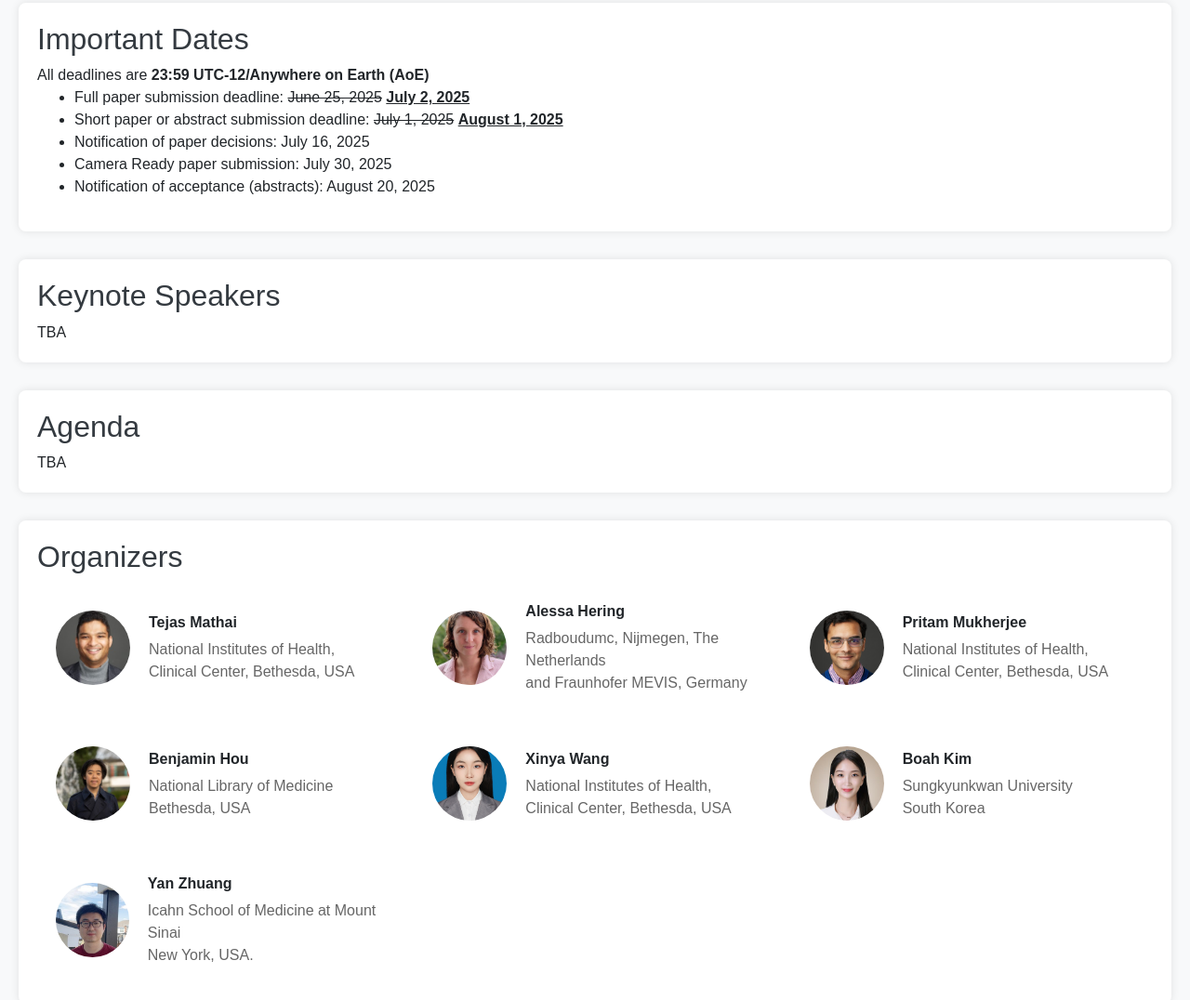
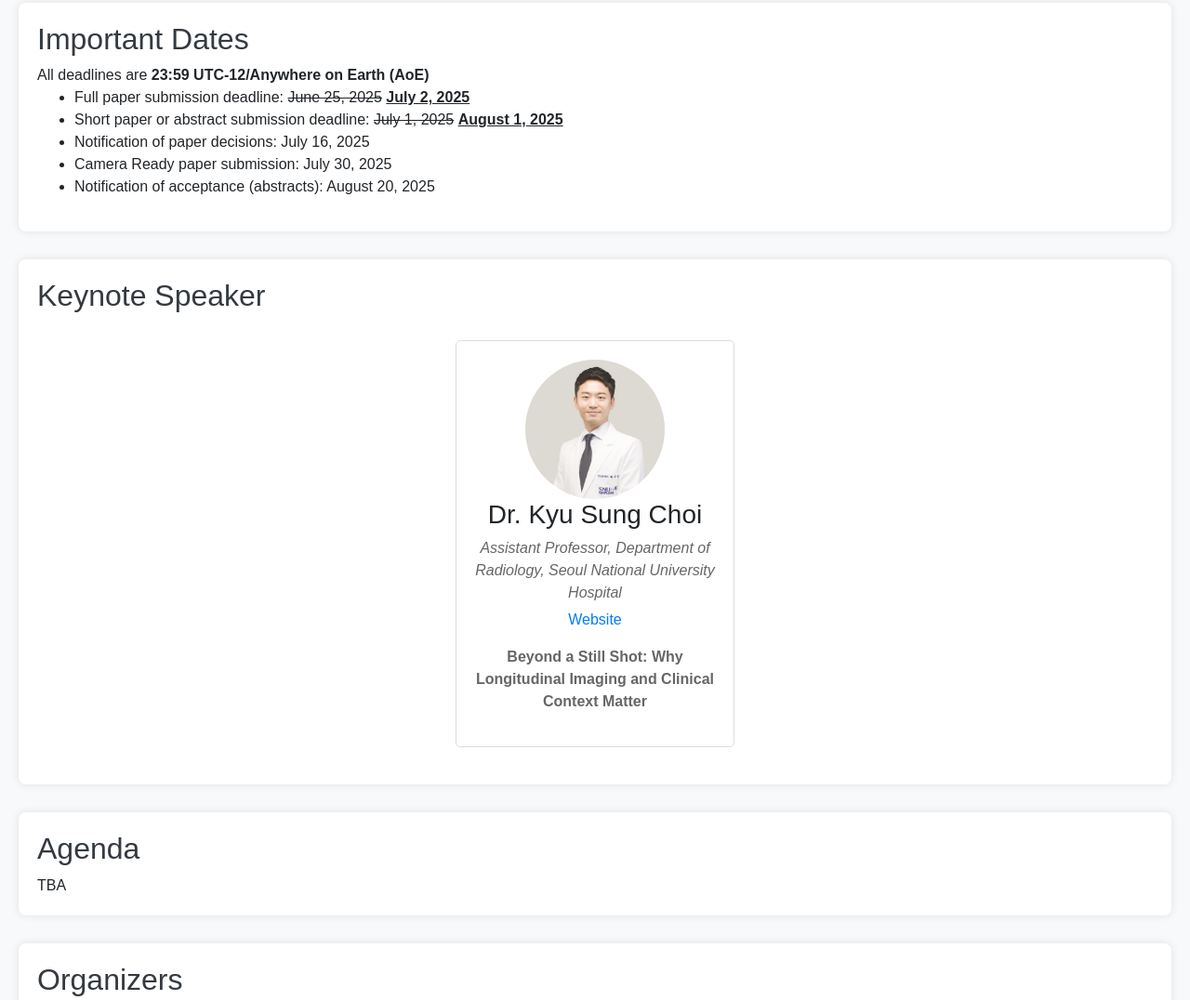
Before and after one commit to ldtm-miccai/lmid2025, a plain HTML site: page index.html in a window 1280 px wide. Shown: the part 1933-3009 px from the top of the page at 93% size. Drawn offline with nearby package versions, Linux system fonts and the light colour scheme.

Commit message:
added keynote speaker

```diff
--- a/index.html
+++ b/index.html
@@ -454,23 +454,22 @@
         </section>
 
         <section id="keynote-speakers">
-            <h2>Keynote Speakers</h2>
-            TBA
-            <!-- <div class="keynote-speaker-container">
+            <h2>Keynote Speaker</h2>
+                <div class="keynote-speaker-container">
                 <div class="keynote-speaker">
-                    <img src="./assets/jacob_vogel.jpg" alt="Dr. Jacob Vogel" class="keynote-speaker-image">
-                    <h3>Dr. Jacob Vogel</h3>
-                    <p class="affiliation">DDLS Fellow, Lund University</p>
-                    <p><a href="https://portal.research.lu.se/en/persons/jacob-vogel" target="_blank">Website</a></p>
-                    <p class="bio">Dr. Jane Smith is a renowned AI researcher and author of "The Future of Intelligence".</p>
-                    <p><strong>Leveraging disease progression models toward biological insights and clinical practice in neurodegenerative disease</strong></p>
-                    <button class="abstract-toggle">Show Abstract</button>
-                    <p class="abstract">Neurodegenerative diseases are characterized by accumulation of pathological proteins leading to progressive damage to select neuronal populations and concomitant clinical decline. Models have emerged that build around biological properties of these diseases in order to model their progression. Many of these “disease progression models” were initially employed to provide holistic descriptions of the disease process, or to test specific hypotheses. However, insofar as disease progression models act as multifaceted simulations of a disease, they have great potential to be extended to provide novel biological insights and even clinically useful information.
+                    <img src="./assets/kyusungchoi.jpg" alt="Dr. Kyu Sung Choi" class="keynote-speaker-image">
+                    <h3>Dr. Kyu Sung Choi</h3>
+                    <p class="affiliation">Assistant Professor, Department of Radiology, Seoul National University Hospital</p>
+                    <p><a href="https://sites.google.com/view/snuhradaicon/home?authuser=0" target="_blank">Website</a></p>
+                    <!-- <p class="bio">Dr. Jane Smith is a renowned AI researcher and author of "The Future of Intelligence".</p> -->
+                    <p><strong>Beyond a Still Shot: Why Longitudinal Imaging and Clinical Context Matter</strong></p>
+                    <!-- <button class="abstract-toggle">Show Abstract</button> -->
+                    <!-- <p class="abstract">Neurodegenerative diseases are characterized by accumulation of pathological proteins leading to progressive damage to select neuronal populations and concomitant clinical decline. Models have emerged that build around biological properties of these diseases in order to model their progression. Many of these “disease progression models” were initially employed to provide holistic descriptions of the disease process, or to test specific hypotheses. However, insofar as disease progression models act as multifaceted simulations of a disease, they have great potential to be extended to provide novel biological insights and even clinically useful information.
 
                         In this talk, I will discuss work using two different types of disease progression models. I will first discuss connectome-based models — which operate under the assumption that disease pathology travels through the brain’s intrinsic axonal architecture — in the context of accumulation of the tau protein in Alzheimer’s disease. Second, I will discuss applications of the Subtype and Stage Inference disease subtyping algorithm across a different neurodegenerative diseases, including Alzheimer’s disease, Lewy body disease and TDP-43 proteinopathy. Throughout the talk, there will be a specific focus on how we and others have employed these models to formulate new hypotheses about disease biology, as well as preliminary work toward building disease progression models into clinically useful tools.
-                        </p>
+                        </p> -->
                 </div>
-                <div class="keynote-speaker">
+               <!-- <div class="keynote-speaker">
                     <img src="./assets/Dako_Farouk.jpg" alt="Dr. Farouk Dako, MD MPH" class="keynote-speaker-image">
                     <h3>Dr. Farouk Dako</h3>
                     <p class="affiliation">Assistant Professor of  Radiology, University of Pennsylvania</p>
@@ -480,7 +479,7 @@
                     <button class="abstract-toggle">Show Abstract</button>
                     <p class="abstract">TBD</p>
                 </div> -->
-            <!-- </div> -->
+            </div>
         </section>
 
         <section id="agenda">
```
Also changed, not shown: assets/kyusungchoi.jpg (added).
